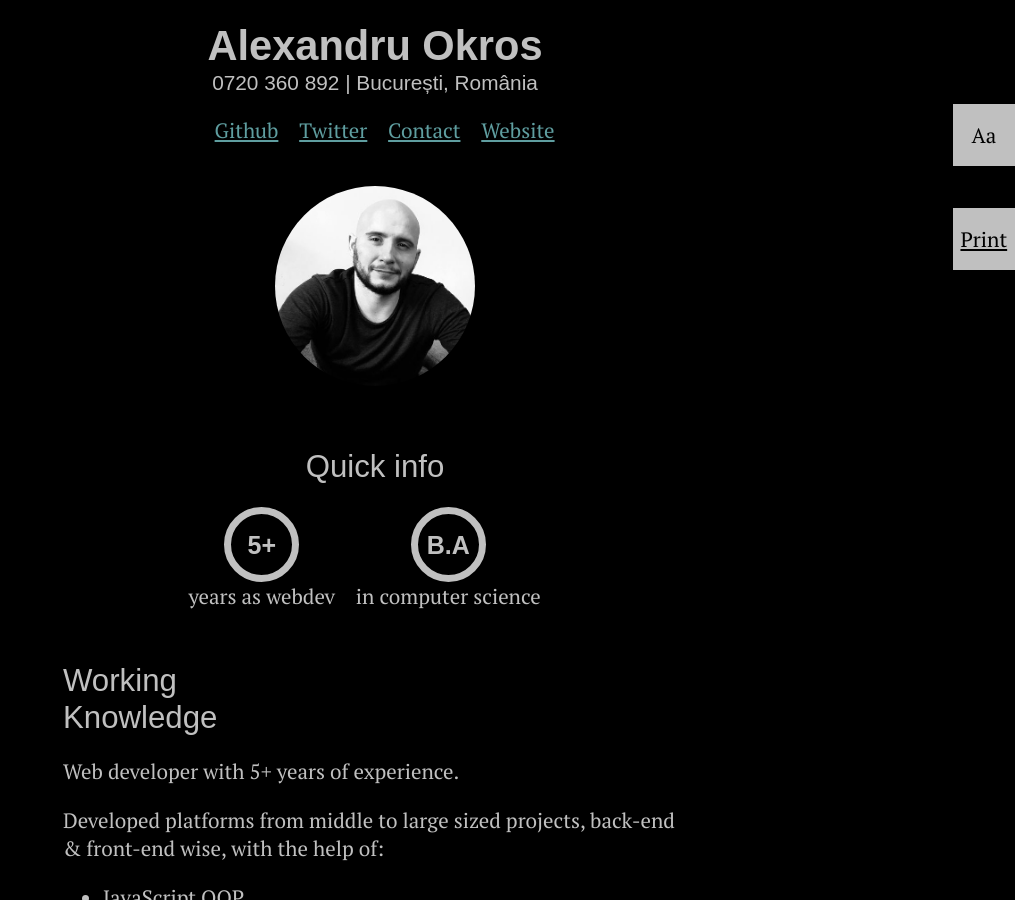
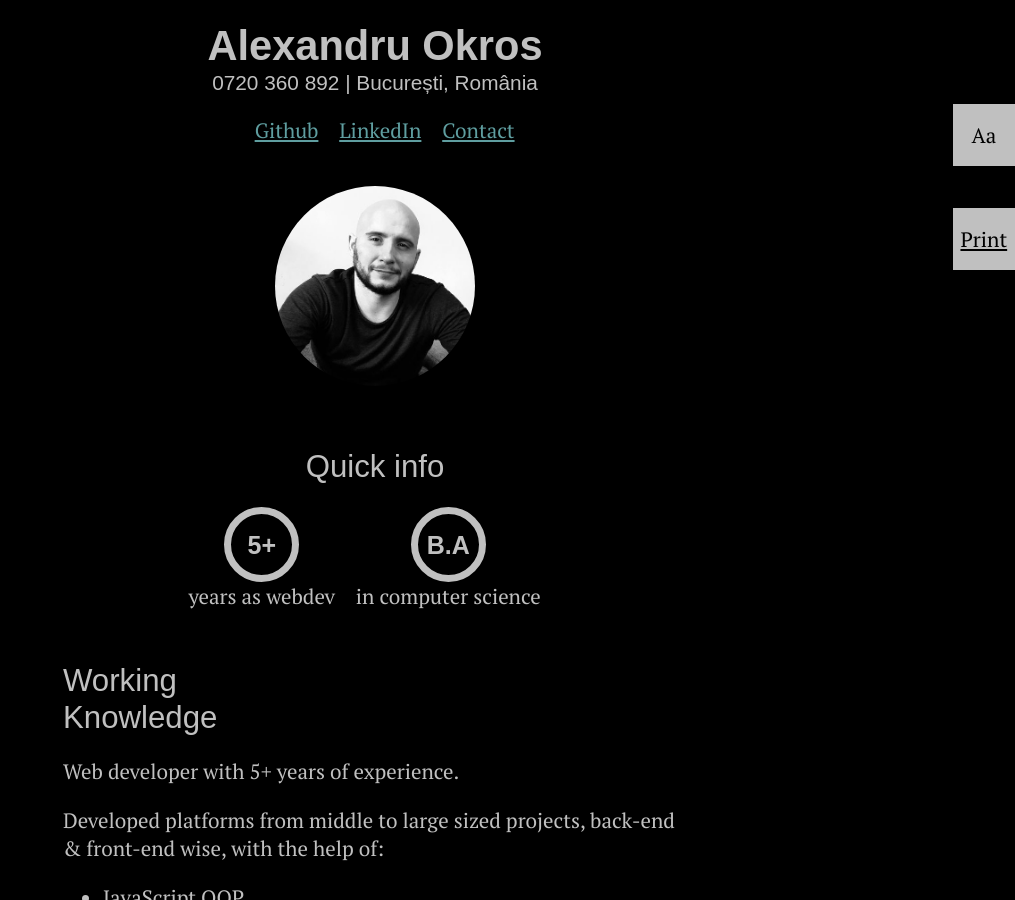
Before and after one commit to jscoox/jscoox.github.com, a Jekyll site: the page alex-okros.html, which Jekyll copies as it is, in a window 1280 px wide and 900 px high. Shown: the whole window, without its empty margins (265-1280 px from the left). Built offline with Jekyll 4.4.1, drawn with Linux system fonts in a browser that asks for light colours; some web fonts are replaced.

Commit message:
Update alex-okros.html

```diff
--- a/alex-okros.html
+++ b/alex-okros.html
@@ -50,9 +50,8 @@
     <h2>0720 360 892 | București, România</h2>
     <ul>
       <li><a href="https://github.com/artanthos?tab=repositories">Github</a></li>
-      <li><a href="https://twitter.com/rubedzal">Twitter</a></li>
+      <li><a href="https://www.linkedin.com/in/alexandru-okros-b68182100/">LinkedIn</a></li>
 	<li><a href="#contact">Contact</a></li>
-      <li><a href="/">Website</a></li>
     </ul>
     <span class="toggle"></span>
     <span class="print"><a href="javascript:window.print()">Print</a></span>
```
